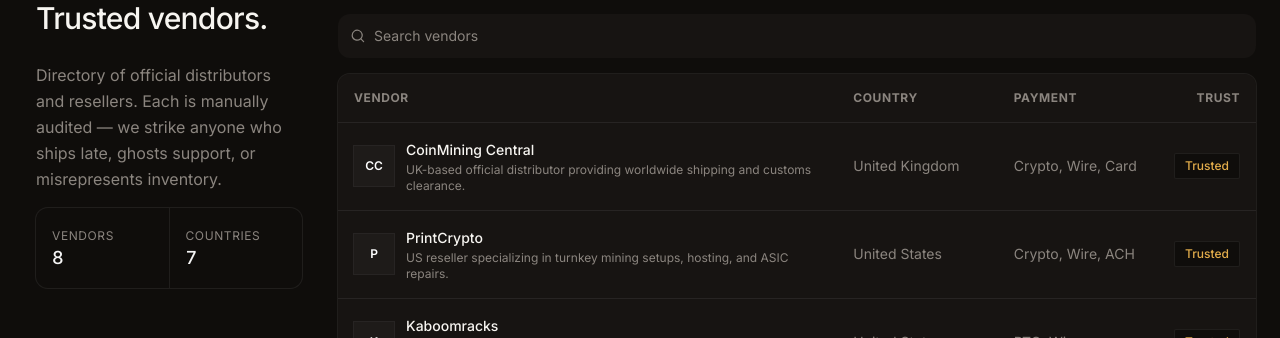
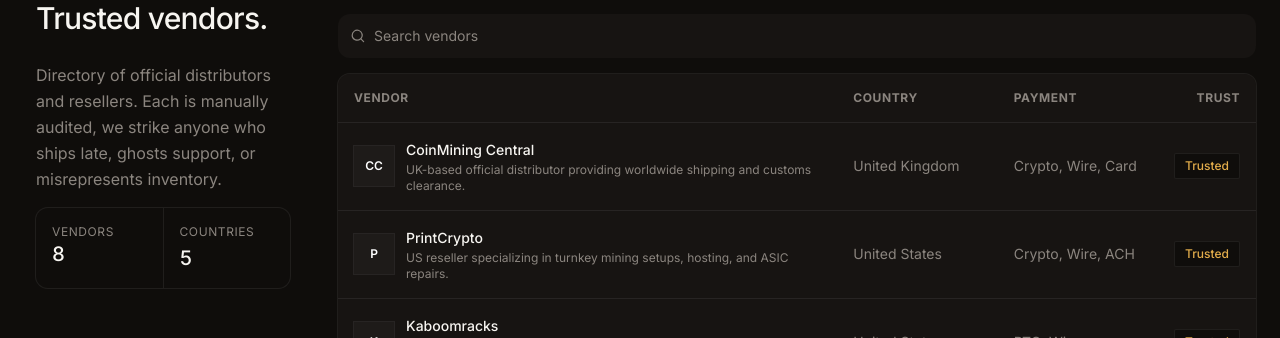
Before and after one commit to Fabiang120/Minerra, a Next.js app in the folder my-app/: page /vendors in a window 1280 px wide. Shown: the part 209-547 px from the top of the page. Built offline with nearby package versions, Linux system fonts and the light colour scheme.

Commit message:
Finished most of frontend

```diff
--- a/my-app/app/events/page.tsx
+++ b/my-app/app/events/page.tsx
@@ -44,8 +44,8 @@
   ];
 
   return (
-    <section className="px-4 pt-12 pb-24 mt-8 grid gap-6 sm:grid-cols-4 md:grid-cols-8 md:px-6 md:pt-16 xl:grid-cols-12 lg:gap-20">
-      <div className="col-span-full lg:px-3 lg:col-start-1 lg:col-end-4 xl:col-start-1 xl:col-end-4 flex flex-col mb-6 lg:mb-0 gap-4">
+    <section className="px-4 pt-12 pb-24 mt-8 grid gap-6 sm:grid-cols-4 md:grid-cols-8 md:px-6 md:pt-16 xl:grid-cols-12">
+      <div className="col-span-full flex flex-col mb-6 gap-4 lg:mr-3 lg:px-3 lg:col-start-1 lg:col-end-4 lg:mb-0">
         <h4 className="text-xs font-medium tracking-[0.15em] text-gold uppercase">AROUND THE WORLD</h4>
         <h1>Mining events.</h1>
         <p className="mt-2 max-w-[44ch]">Conferences, summits and meetups worth your flight. We update this calendar quarterly.</p>
--- a/my-app/app/learn/page.tsx
+++ b/my-app/app/learn/page.tsx
@@ -188,10 +188,10 @@
 
   return (
     <section className="px-4 pt-12 pb-24 mt-8 grid sm:grid-cols-4 md:grid-cols-8 md:px-6 md:pt-16 xl:grid-cols-12 gap-6">
-      <div className="col-span-full lg:px-3 lg:col-start-1 lg:col-end-4 xl:col-start-1 xl:col-end-4 flex flex-col mb-6 lg:mb-0 gap-4">
+      <div className="col-span-full lg:mr-3 lg:px-3 lg:col-start-1 lg:col-end-4 xl:col-start-1 xl:col-end-4 flex flex-col mb-6 lg:mb-0 gap-4">
         <h4 className="text-xs font-medium tracking-[0.15em] text-gold uppercase">LEARN BITCOIN</h4>
         <h1>Start here.</h1>
-        <p className="mt-2 max-w-[44ch] text-sm leading-relaxed text-muted-foreground">Hand-picked, open-access resources that explain Bitcoin honestly, from the absolute basics to advanced monetary thesis material and protocol internals.</p>
+        <p className="mt-2 max-w-[44ch]">Hand-picked, open-access resources that explain Bitcoin honestly, from the absolute basics to advanced monetary thesis material and protocol internals.</p>
       </div>
       <div className="col-span-full min-w-0 flex flex-col gap-6 lg:col-start-4 lg:col-end-9 xl:col-start-4 xl:col-end-13">
         <div className="flex flex-wrap items-center gap-2">
--- a/my-app/app/miners/page.tsx
+++ b/my-app/app/miners/page.tsx
@@ -101,15 +101,15 @@
   });
 
   return (
-    <section className="px-4 pt-12 pb-24 mt-8 grid sm:grid-cols-4 md:grid-cols-8 md:px-6 md:pt-16 xl:grid-cols-12 gap-6">
-      <div className="col-span-full lg:px-3 lg:col-start-1 lg:col-end-4 xl:col-start-1 xl:col-end-4 flex flex-col mb-6 lg:mb-0 gap-4">
+    <section className="px-4 pt-12 pb-24 mt-8 grid sm:grid-cols-4 md:grid-cols-8 md:px-6 md:pt-16 xl:grid-cols-12 gap-6 xl:gap-8">
+      <div className="col-span-full lg:px-3 lg:col-start-1 lg:mr-3 lg:col-end-4 xl:col-start-1 xl:col-end-4 flex flex-col mb-6 lg:mb-0 gap-4">
         <h4 className="text-xs font-medium tracking-[0.15em] text-gold uppercase">
           Profitability
         </h4>
         <h1>
           ASIC miners.
         </h1>
-        <p className="mt-2 max-w-[44ch]">
+        <p className="mt-2 max-w-[44ch] text-pretty">
           Every modern ASIC ranked by daily net profitability at industrial pricing of $0.06 / kWh.
         </p>
         <div className="mt-2 flex items-center gap-1">
--- a/my-app/app/prices/page.tsx
+++ b/my-app/app/prices/page.tsx
@@ -145,7 +145,7 @@
 
   return (
     <section className="px-4 pt-12 pb-24 mt-8 grid sm:grid-cols-4 md:grid-cols-8 md:px-6 md:pt-16 xl:grid-cols-12 gap-6">
-      <div className="col-span-full lg:px-3 lg:col-start-1 lg:col-end-4 xl:col-start-1 xl:col-end-4 flex flex-col mb-6 lg:mb-0 gap-4">
+      <div className="col-span-full lg:mr-3 lg:px-3 lg:col-start-1 lg:col-end-4 xl:col-start-1 xl:col-end-4 flex flex-col mb-6 lg:mb-0 gap-4">
         <h4 className="text-xs font-medium tracking-[0.15em] text-gold uppercase">
           LIVE MARKET
         </h4>
--- a/my-app/app/vendors/page.tsx
+++ b/my-app/app/vendors/page.tsx
@@ -2,11 +2,6 @@
 import { useState } from "react";
 
 export default function Vendors() {
-  const stats = [
-    { label: "Vendors", value: "8" },
-    { label: "Countries", value: "7" },
-  ];
-
   type Vendor = {
     description: string;
     vendor: string;
@@ -114,22 +109,22 @@
   }
   return (
     <section className="px-4 pt-12 pb-24 mt-8 grid sm:grid-cols-4 md:grid-cols-8 md:px-6 md:pt-16 xl:grid-cols-12 gap-6">
-      <div className="col-span-full lg:px-3 lg:col-start-1 lg:col-end-4 xl:col-start-1 xl:col-end-4 flex flex-col mb-6 lg:mb-0 gap-4">
+      <div className="col-span-full flex flex-col mb-6 lg:px-3 lg:mr-3 lg:col-start-1 lg:col-end-4 xl:col-start-1 xl:col-end-4 lg:mb-0 gap-4">
         <h4 className="text-xs font-medium tracking-[0.15em] text-gold uppercase">Personally Verified</h4>
         <h1>Trusted vendors.</h1>
-        <p className="mt-2 max-w-[44ch]">Directory of official distributors and resellers. Each is manually audited — we strike anyone who ships late, ghosts support, or misrepresents inventory.</p>
-        <div className="grid gap-px grid-cols-2 overflow-hidden rounded-2xl bg-border ring-1 ring-border">
-          {stats.map((s) => (
-            <div key={s.label} className="bg-background p-4 text-left">
-              <div className="mt-1 text-xs uppercase tracking-wider text-muted-foreground">
-                {s.label}
-              </div>
-              <div className="text-lg font-medium tabular-nums">
-                {s.value}
-              </div>
-            </div>
-          ))}
-        </div>
+        <p className="mt-2 max-w-[44ch] max-w-lg:max-w-none text-pretty">Directory of official distributors and resellers. Each is manually audited, we strike anyone who ships late, ghosts support, or misrepresents inventory.</p>
+        <dl className="grid gap-px grid-cols-2 overflow-hidden rounded-2xl bg-border ring-1 ring-border">
+          <div className="bg-background p-4">
+            <dt className="uppercase">Vendors</dt>
+            <dd className="tabular-nums font-medium">{VENDORS.length}</dd>
+          </div>
+          <div className="bg-background p-4">
+            <dt className="uppercase">Countries</dt>
+            <dd className="mt-1 font-medium tabular-nums text-foreground">
+              {new Set(VENDORS.map((v) => v.country)).size}
+            </dd>
+          </div>
+        </dl>
       </div>
 
       <div className="col-span-full min-w-0 flex flex-col gap-4 lg:col-start-4 lg:col-end-9 xl:col-start-4 xl:col-end-13">
@@ -141,8 +136,8 @@
                 key={r}
                 onClick={() => handleSelectRegion(r)}
                 className={`py-1.5 px-4 rounded-2xl text-xs font-medium transition-colors border ${active
-                    ? "bg-foreground text-background border-foreground font-semibold"
-                    : "bg-surface text-muted-foreground hover:text-foreground border-border"
+                  ? "bg-foreground text-background border-foreground font-semibold"
+                  : "bg-surface text-muted-foreground hover:text-foreground border-border"
                   }`}
               >
                 {r}
--- a/my-app/app/youtubers/page.tsx
+++ b/my-app/app/youtubers/page.tsx
@@ -151,14 +151,13 @@
 
   return (
     <section className="px-4 pt-12 pb-24 mt-8 grid sm:grid-cols-4 md:grid-cols-8 md:px-6 md:pt-16 xl:grid-cols-12 gap-6">
-      <div className="col-span-full lg:px-3 lg:col-start-1 lg:col-end-4 xl:col-start-1 xl:col-end-4 flex flex-col mb-6 lg:mb-0 gap-4">
+      <div className="col-span-full lg:mr-3 lg:px-3 lg:col-start-1 lg:col-end-4 xl:col-start-1 xl:col-end-4 flex flex-col mb-6 lg:mb-0 gap-4">
         <h4 className="text-xs font-medium tracking-[0.15em] text-gold uppercase">HAND-PICKED</h4>
         <h1>Bitcoin creators.</h1>
-        <p className="mt-2 max-w-[44ch] text-sm leading-relaxed text-muted-foreground">
+        <p className="mt-2 max-w-[44ch]">
           Top creators covering ASIC mining hardware, node operations, market dynamics, and protocol engineering.
         </p>
       </div>
-
       <div className="col-span-full min-w-0 grid gap-4 md:grid-cols-2 xl:grid-cols-3 lg:col-start-4 lg:col-end-9 xl:col-start-4 xl:col-end-13">
         {youtubers.map((y) => {
           return (
```
Also changed, not shown: my-app/app/getstarted/page.tsx (+19 -7 lines).
